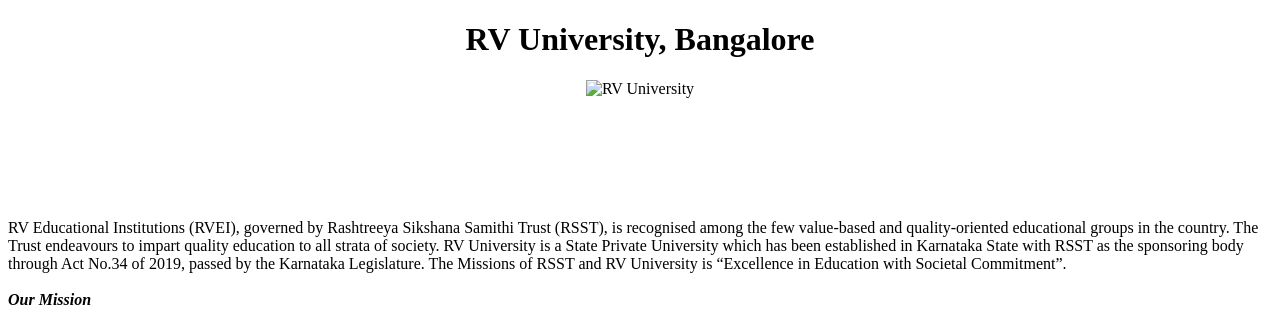
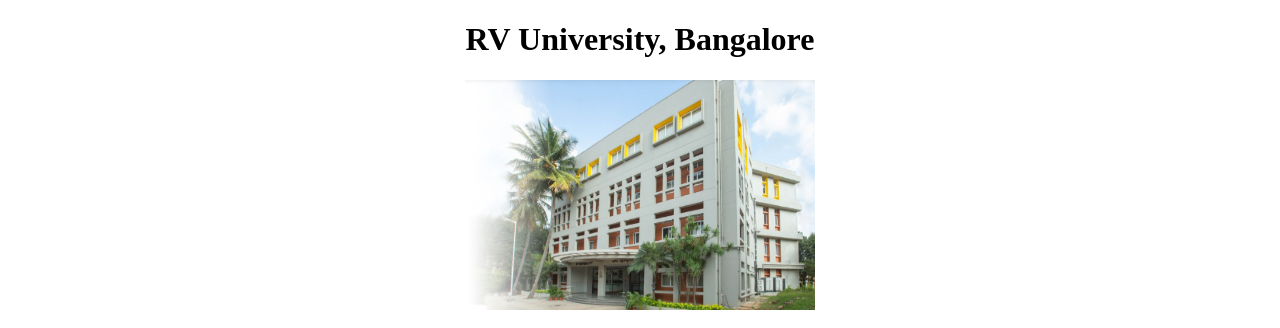
Before and after one commit to diamond2004k/WT-project, a plain HTML site: page project.html in a window 1280 px wide. Shown: the top 328 px of the page. Drawn offline with Linux system fonts and the light colour scheme.

Commit message:
Update project.html

```diff
--- a/project.html
+++ b/project.html
@@ -15,7 +15,7 @@
 </head>
 <body>
     <center><h1>RV University, Bangalore</h1></center>
-    <center><img src = "asserts/img/rv1.jpg" alt = "RV University" height="230" width="350"></center>
+    <center><img src = "WT-project/img/rv1.jpg" alt = "RV University" height="230" width="350"></center>
     <MARQUEE><h1><p style="color:red;">WELCOME TO RVU OFFICIAL WEBSITE</p></h1></MARQUEE>
 
     <p class="center">
```
